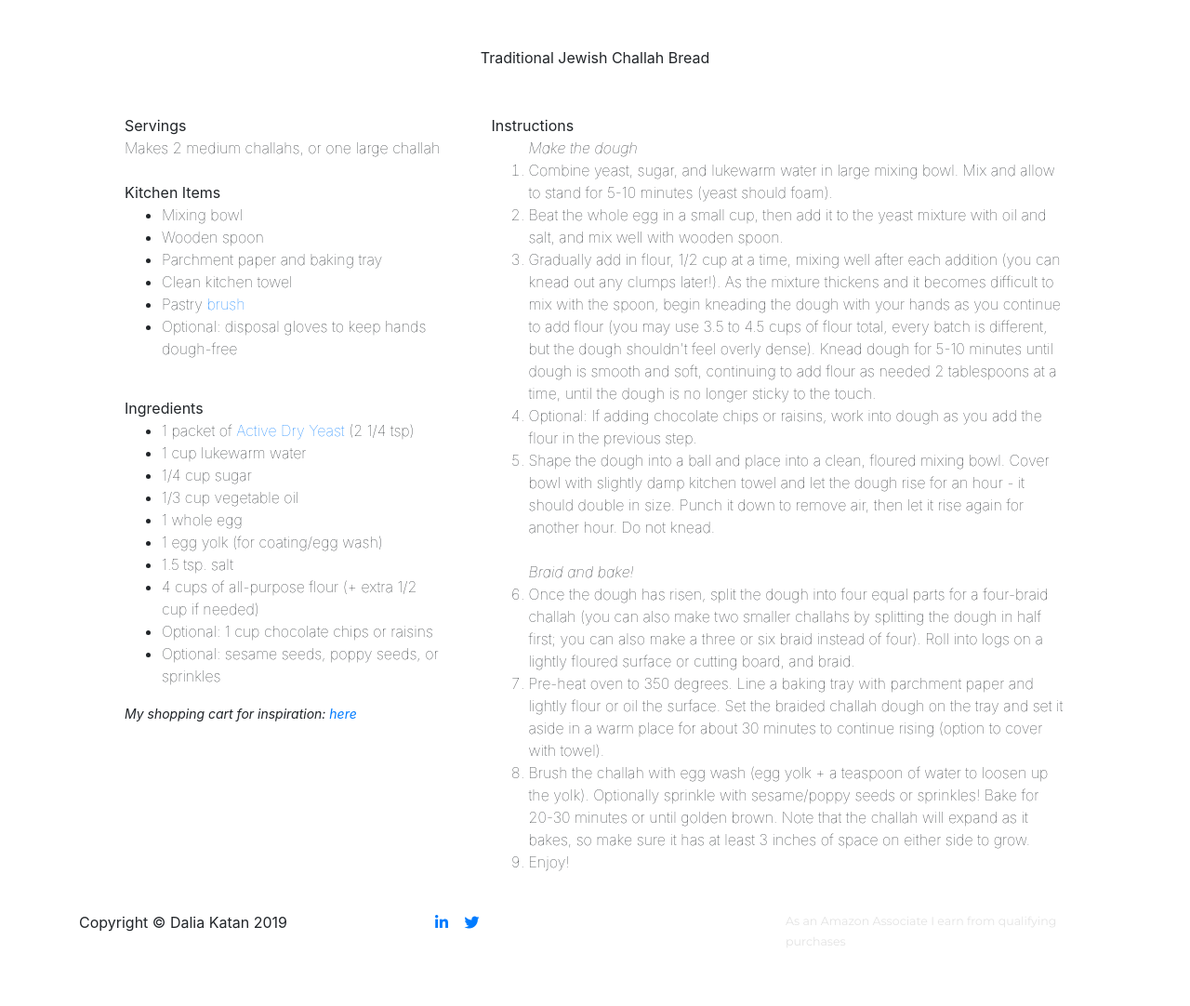
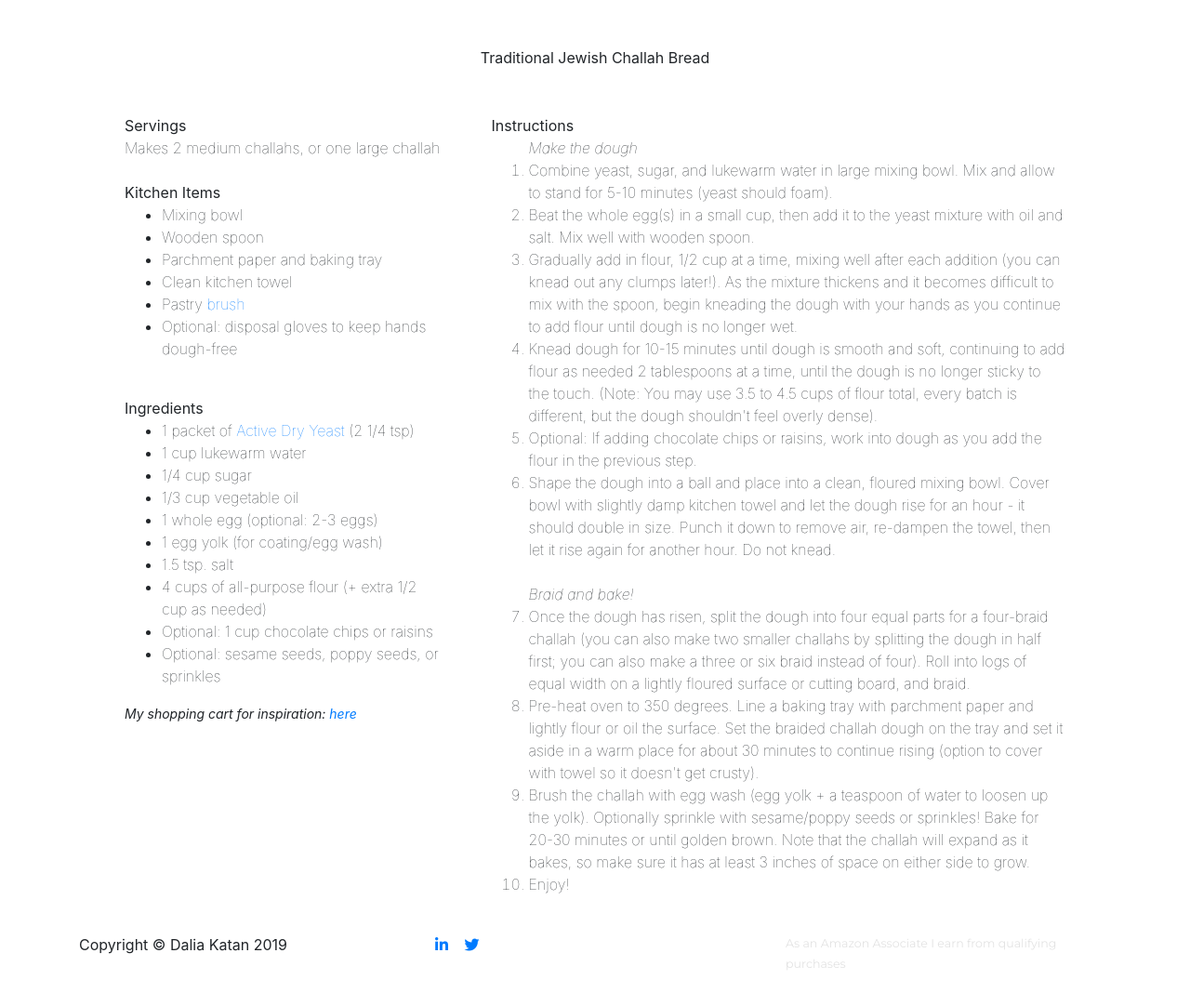
Before and after one commit to dalkat/dalkat.github.io, a Jekyll site: the page built from challah-recipe.md, in a window 1280 px wide and 1085 px high. Shown: the top 1082 px of the window at 93% size. Built offline with Jekyll 4.4.1, drawn with Linux system fonts in a browser that asks for light colours; nearby versions of some CDN libraries; some web fonts are replaced; library files that are not in the unit come from our copies.

Commit message:
Update challah-recipe.html

```diff
--- a/_layouts/challah-recipe.html
+++ b/_layouts/challah-recipe.html
@@ -32,10 +32,10 @@ layout: default-sub
               <li>1 cup lukewarm water</li>
               <li>1/4 cup sugar</li>
               <li>1/3 cup vegetable oil</li>
-              <li>1 whole egg</li>
+              <li>1 whole egg (optional: 2-3 eggs)</li>
               <li>1 egg yolk (for coating/egg wash)</li>
               <li>1.5 tsp. salt</li>
-              <li>4 cups of all-purpose flour (+ extra 1/2 cup if needed)</li>
+              <li>4 cups of all-purpose flour (+ extra 1/2 cup as needed)</li>
               <li>Optional: 1 cup chocolate chips or raisins</li>
               <li>Optional: sesame seeds, poppy seeds, or sprinkles</li>
             </ul>
@@ -47,13 +47,14 @@ layout: default-sub
             <ol>
             <i>Make the dough</i><br>
               <li>Combine yeast, sugar, and lukewarm water in large mixing bowl. Mix and allow to stand for 5-10 minutes (yeast should foam). </li>
-              <li>Beat the whole egg in a small cup, then add it to the yeast mixture with oil and salt, and mix well with wooden spoon.</li>
-              <li>Gradually add in flour, 1/2 cup at a time, mixing well after each addition (you can knead out any clumps later!). As the mixture thickens and it becomes difficult to mix with the spoon, begin kneading the dough with your hands as you continue to add flour (you may use 3.5 to 4.5 cups of flour total, every batch is different, but the dough shouldn't feel overly dense). Knead dough for 5-10 minutes until dough is smooth and soft, continuing to add flour as needed 2 tablespoons at a time, until the dough is no longer sticky to the touch. </li>
+              <li>Beat the whole egg(s) in a small cup, then add it to the yeast mixture with oil and salt. Mix well with wooden spoon.</li>
+              <li>Gradually add in flour, 1/2 cup at a time, mixing well after each addition (you can knead out any clumps later!). As the mixture thickens and it becomes difficult to mix with the spoon, begin kneading the dough with your hands as you continue to add flour until dough is no longer wet.</li>
+              <li>Knead dough for 10-15 minutes until dough is smooth and soft, continuing to add flour as needed 2 tablespoons at a time, until the dough is no longer sticky to the touch. (Note: You may use 3.5 to 4.5 cups of flour total, every batch is different, but the dough shouldn't feel overly dense).  </li>
               <li>Optional: If adding chocolate chips or raisins, work into dough as you add the flour in the previous step.
-              <li>Shape the dough into a ball and place into a clean, floured mixing bowl. Cover bowl with slightly damp kitchen towel and let the dough rise for an hour - it should double in size. Punch it down to remove air, then let it rise again for another hour. Do not knead.</li>
+              <li>Shape the dough into a ball and place into a clean, floured mixing bowl. Cover bowl with slightly damp kitchen towel and let the dough rise for an hour - it should double in size. Punch it down to remove air, re-dampen the towel, then let it rise again for another hour. Do not knead.</li>
               <br><i>Braid and bake!</i>
-              <li>Once the dough has risen, split the dough into four equal parts for a four-braid challah (you can also make two smaller challahs by splitting the dough in half first; you can also make a three or six braid instead of four). Roll into logs on a lightly floured surface or cutting board, and braid.</li>
-              <li>Pre-heat oven to 350 degrees. Line a baking tray with parchment paper and lightly flour or oil the surface. Set the braided challah dough on the tray and set it aside in a warm place for about 30 minutes to continue rising (option to cover with towel). </li>
+              <li>Once the dough has risen, split the dough into four equal parts for a four-braid challah (you can also make two smaller challahs by splitting the dough in half first; you can also make a three or six braid instead of four). Roll into logs of equal width on a lightly floured surface or cutting board, and braid.</li>
+              <li>Pre-heat oven to 350 degrees. Line a baking tray with parchment paper and lightly flour or oil the surface. Set the braided challah dough on the tray and set it aside in a warm place for about 30 minutes to continue rising (option to cover with towel so it doesn't get crusty). </li>
               <li>Brush the challah with egg wash (egg yolk + a teaspoon of water to loosen up the yolk). Optionally sprinkle with sesame/poppy seeds or sprinkles! Bake for 20-30 minutes or until golden brown. Note that the challah will expand as it bakes, so make sure it has at least 3 inches of space on either side to grow.</li>
               <li>Enjoy!</li></ol>
 
```
